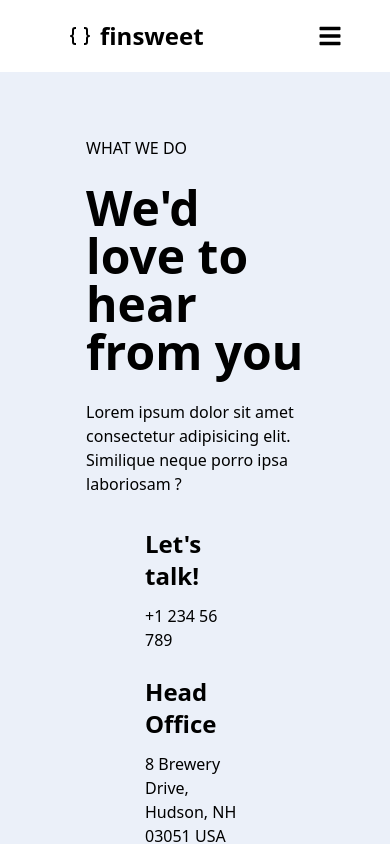
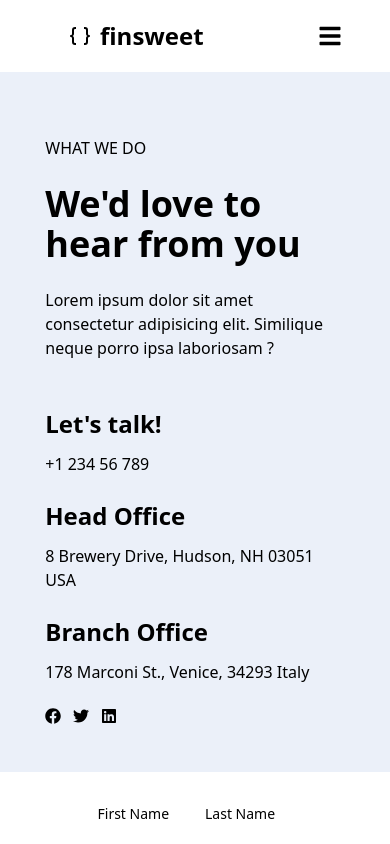
Before and after one commit to mjay0100/finsweet, a React (Vite) app: page /contact in a window 390 px wide. Shown: the top 844 px of the page. Built offline with nearby package versions, Linux system fonts and the light colour scheme.

Commit message:
edited contact page

```diff
--- a/src/pages/Contact.jsx
+++ b/src/pages/Contact.jsx
@@ -4,11 +4,11 @@ import Form from "../components/Form";
 const Contact = () => {
   return (
     <>
-      <section className="px-[3rem] bg-[#EBF0F9] py-[2rem] ">
+      <section className="bg-[#EBF0F9] py-[2rem] w-[100vw]">
         <div className="md:flex w-[85%] mx-auto items-center">
           <div className="mt-[2rem] md:w-[50%] px-4 ">
             <p className="uppercase mb-6">what we do</p>
-            <h1 className="text-5xl mb-6 font-bold">
+            <h1 className="text-4xl md:text-5xl mb-6 font-bold">
               We'd love to hear from you
             </h1>
             <p className="mb-6">
@@ -16,7 +16,7 @@ const Contact = () => {
               neque porro ipsa laboriosam ?
             </p>
           </div>
-          <div className="mt-8 grid w-[40%] mx-auto gap-6 md:w-[50%]">
+          <div className="mt-8 grid md:w-[40%] p-4 mx-auto gap-6 md:w-[50%]">
             <div className="grid gap-3 items-center">
               <h1 className="text-2xl font-semibold">Let's talk!</h1>
               <p>+1 234 56 789</p>
```
